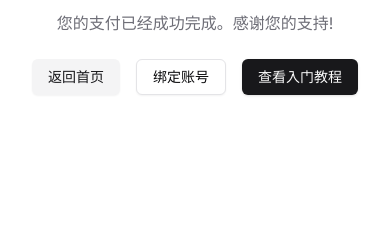
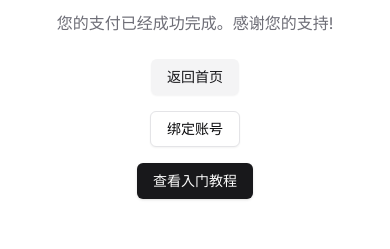
Before and after one commit to ShiningAI/harvest-webapp, a Next.js app: page /en/payment/success in a window 390 px wide. Shown: the part 254-503 px from the top of the page. Built offline with nearby package versions, Linux system fonts and the light colour scheme; no server answers.

Commit message:
feat: 更新支付成功页面布局；修改用户到期日期为下次计费日期

```diff
--- a/app/[locale]/(webapp)/payment/success/page.tsx
+++ b/app/[locale]/(webapp)/payment/success/page.tsx
@@ -13,7 +13,7 @@ const PaymentSuccess = () => {
           您的支付已经成功完成。感谢您的支持!
         </p>
       </div>
-      <div className="space-x-4">
+      <div className="flex flex-col items-center md:flex-row gap-4">
         <Link href="/">
           <Button variant="secondary">返回首页</Button>
         </Link>
--- a/components/SignInButton.tsx
+++ b/components/SignInButton.tsx
@@ -71,7 +71,7 @@ export function SignInButton() {
                 </div>
                 <span>
                   {t("ValidUntil")}:{" "}
-                  {dayjs(user.harvest.endDate).format("YYYY-MM-DD")}
+                  {dayjs(user.harvest.nextBillingDate).format("YYYY-MM-DD")}
                 </span>
               </div>
             )}
--- a/hooks/useUser.tsx
+++ b/hooks/useUser.tsx
@@ -25,6 +25,7 @@ type UserInfo = User & {
     id: number;
     startDate: string;
     endDate: string;
+    nextBillingDate: string;
   }
 };
 
```
